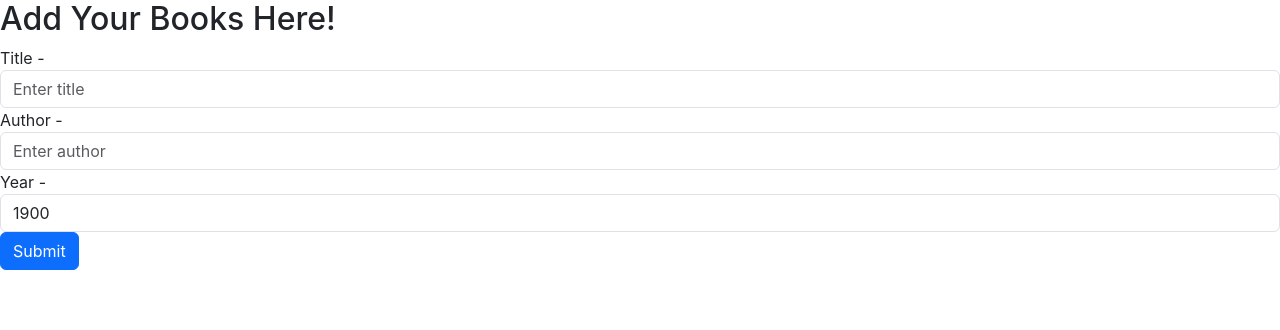
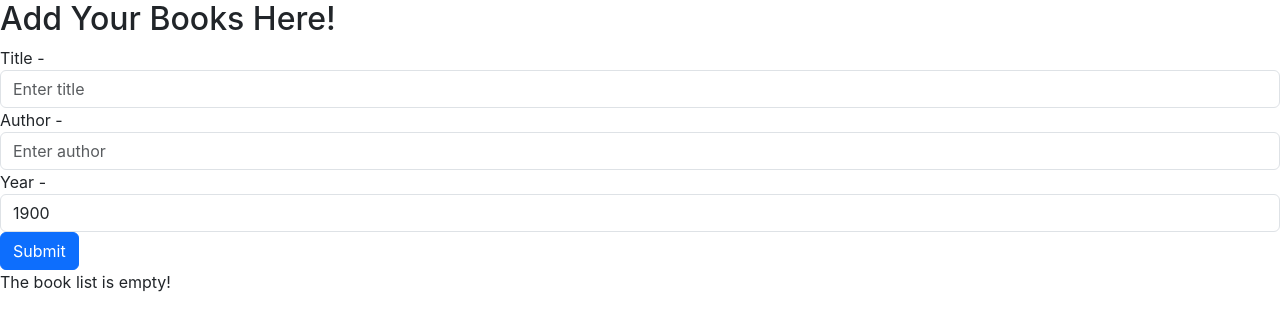
Before and after one commit to shubhampratap1804/react-assignments, a React (Create React App) app: page / in a window 1280 px wide. Shown: the top 330 px of the page. Built offline with nearby package versions, Linux system fonts and the light colour scheme.

Commit message:
added: 0 booklist size validation to display empty list message

```diff
--- a/src/components/BookList.jsx
+++ b/src/components/BookList.jsx
@@ -13,11 +13,16 @@ function BookList() {
   return (
     <div>
       <BookForm addBook={addBook} />
-      <ul>
-        {books.map((book, index) => (
-            <li key={index}>{`Title- ${book.title}. Author- ${book.author}. Year- ${book.year}`}</li>
-        ))}
-      </ul>
+        {books.length === 0 ? (
+            <p>The book list is empty!</p>
+        ) : (
+            <ul>
+            {books.map((book, index) => (
+                <li key={index}> Title- {book.title}. Author- {book.author}. Year- {book.year}</li>
+            ))}
+            </ul>
+        )
+    }
     </div>
   )
 }
```
